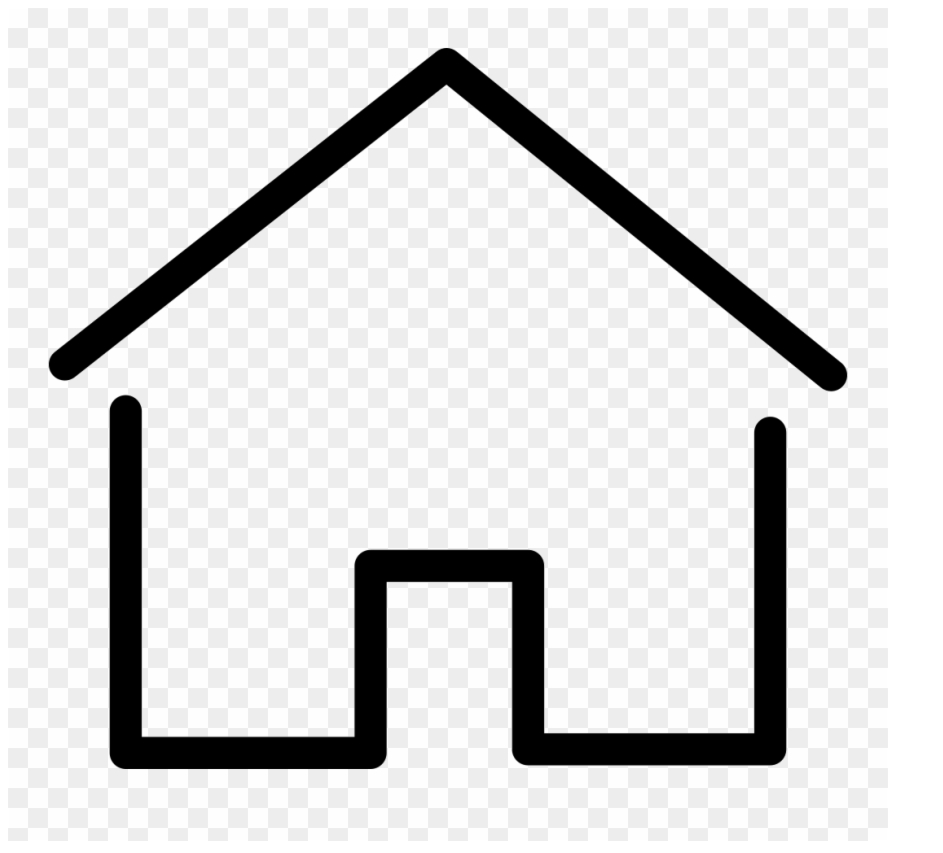
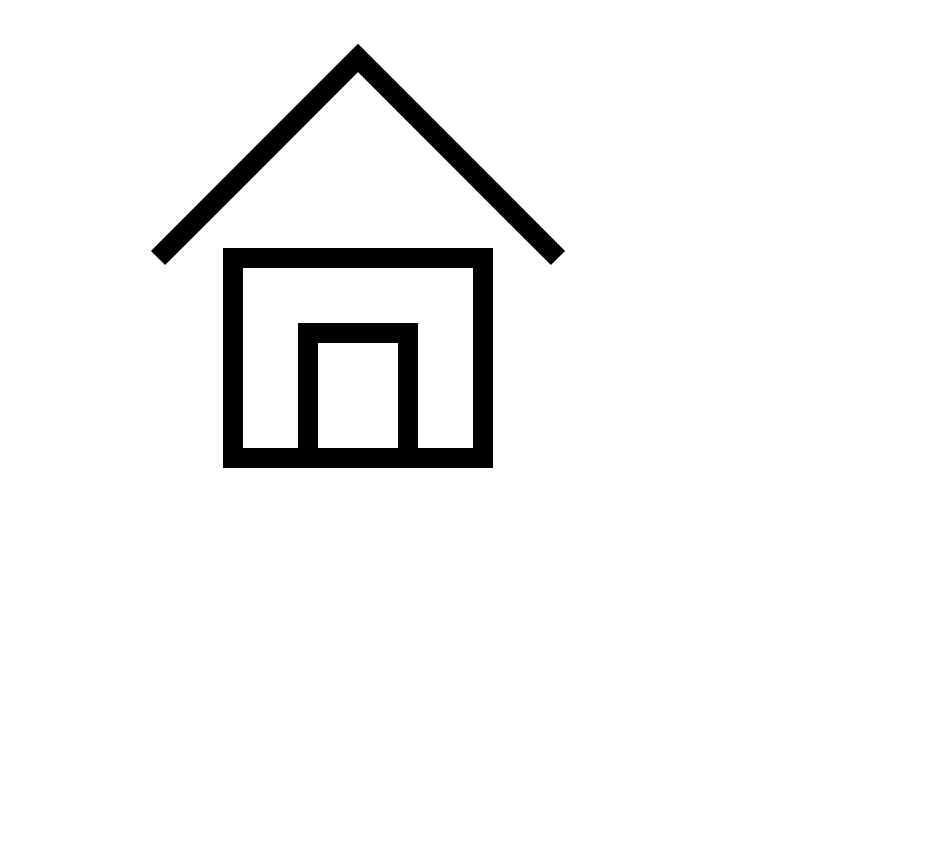
Before and after one commit to Bsindjui/svg-html, a plain HTML site: page index.html in a window 1280 px wide. Shown: the whole page, without its empty margins (0-943 px from the left). After the commit the page ends 800 px from the top, so only its background shows below. Drawn offline with Linux system fonts and the light colour scheme.

Commit message:
modified html

```diff
--- a/index.html
+++ b/index.html
@@ -6,8 +6,8 @@
     <title>SVG to HTML</title>
 </head>
 <body>
-    <section>
-        <img src="images/medium-house.png" alt="medium-house">
-    </section>
+    <div class="container">
+        <img src="images/house.svg" alt="house-icon" width="700" height="500">
+    </div>
 </body>
 </html>
```
Also changed, not shown: images/medium-house.png (deleted).
